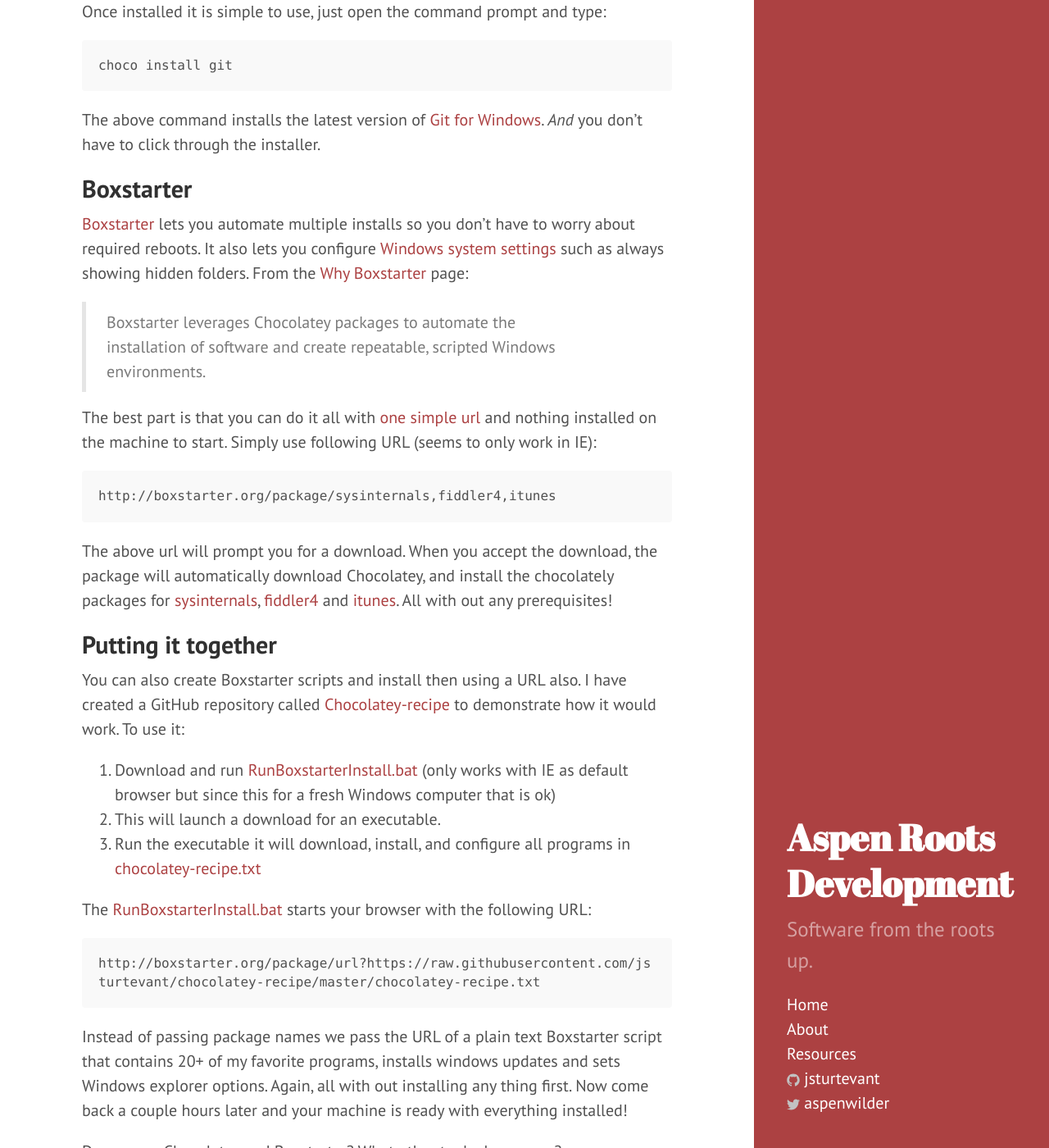
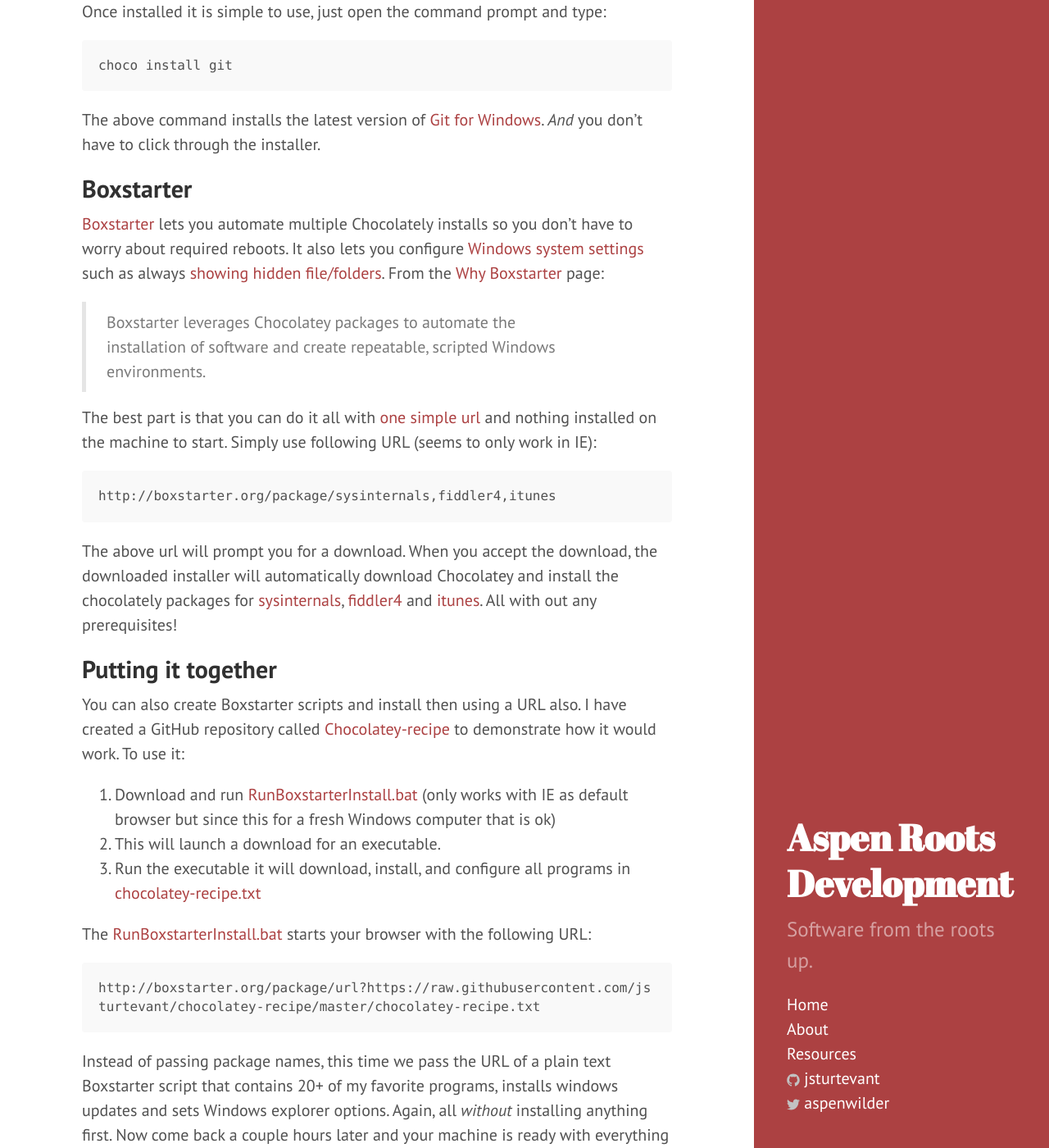
Before and after one commit to jsturtevant/jsturtevant.github.io, a Jekyll site: the page built from _posts/2014-12-16-Chocolatey-And-Boxstarter.markdown, in a window 1280 px wide and 1400 px high, scrolled down 665 px. Shown: the whole window at 82% size. Built offline with Jekyll 4.4.1, drawn with Linux system fonts in a browser that asks for light colours; Markdown is read by kramdown in place of the engine named in the settings; comment, search, counter and statistics services are not loaded; some of the changed text lies outside the part shown.

Commit message:
finale draft

````diff
--- a/_posts/2014-12-16-Chocolatey-And-Boxstarter.markdown
+++ b/_posts/2014-12-16-Chocolatey-And-Boxstarter.markdown
@@ -5,10 +5,10 @@ date:   2014-12-16
 categories: fun, windows
 ---
 
-Setting up a new computer is never fun.  That has all changed with some great tools called [Chocolatey](https://chocolatey.org) and [Boxstarter](http://boxstarter.org).  Long gone are the days of searching from site to site for the download here link.  No longer will you sit there clicking through installers.  Never again will you forget that to install the seldom used but critical program.
+Setting up a new computer is never fun.  That has all changed with some great tools called [Chocolatey](https://chocolatey.org) and [Boxstarter](http://boxstarter.org).  Long gone are the days of searching from site to site for the *download here* link.  No longer will you sit there clicking through installers.  Never again will you forget that to install the seldom used but critical program.
 
 ## Chocolatey
-Chocolatey is tool to install applications and tools quickly with out the fuss.  From Chocolately's [about page](https://chocolatey.org/about):
+[Chocolatey](https://chocolatey.org) is tool to install applications and tools quickly with out the fuss.  From Chocolately's [about page](https://chocolatey.org/about):
 
 > Chocolatey is a package manager for Windows (like apt-get or yum but for Windows). It was designed to be a decentralized framework for quickly installing applications and tools that you need. It is built on the NuGet infrastructure currently using PowerShell as its focus for delivering packages from the distros to your door, err computer.
 
@@ -21,7 +21,7 @@ choco install git
 The above command installs the latest version of [Git for Windows](http://msysgit.github.io/).  *And* you don't have to click through the installer.
 
 ## Boxstarter
-[Boxstarter](http://boxstarter.org) lets you automate multiple installs so you don't have to worry about required reboots.  It also lets you configure [Windows system settings](http://boxstarter.org/WinConfig) such as always showing hidden folders.  From the [Why Boxstarter](http://boxstarter.org/WhyBoxstarter) page:
+[Boxstarter](http://boxstarter.org) lets you automate multiple Chocolately installs so you don't have to worry about required reboots.  It also lets you configure [Windows system settings](http://boxstarter.org/WinConfig) such as always [showing hidden file/folders](http://windows.microsoft.com/en-us/windows/show-hidden-files#show-hidden-files=windows-7).  From the [Why Boxstarter](http://boxstarter.org/WhyBoxstarter) page:
 
 >Boxstarter leverages Chocolatey packages to automate the installation of software and create repeatable, scripted Windows environments.
 
@@ -31,7 +31,7 @@ The best part is that you can do it all with [one simple url](http://boxstarter.
 http://boxstarter.org/package/sysinternals,fiddler4,itunes
 ```
 
-The above url will prompt you for a download.  When you accept the download, the package will automatically download Chocolatey, and install the chocolately packages for [sysinternals](http://technet.microsoft.com/en-us/sysinternals/bb545021.aspx), [fiddler4](http://www.telerik.com/fiddler) and [itunes](https://www.apple.com/itunes/).  All with out any prerequisites!
+The above url will prompt you for a download.  When you accept the download, the downloaded installer will automatically download Chocolatey and install the chocolately packages for [sysinternals](http://technet.microsoft.com/en-us/sysinternals/bb545021.aspx), [fiddler4](http://www.telerik.com/fiddler) and [itunes](https://www.apple.com/itunes/).  All with out any prerequisites!
 
 ## Putting it together
 You can also create Boxstarter scripts and install then using a URL also.  I have created a GitHub repository called [Chocolatey-recipe](https://github.com/jsturtevant/chocolatey-recipe) to demonstrate how it would work.  To use it:
@@ -46,6 +46,6 @@ The [RunBoxstarterInstall.bat](https://github.com/jsturtevant/chocolatey-recipe/
 http://boxstarter.org/package/url?https://raw.githubusercontent.com/jsturtevant/chocolatey-recipe/master/chocolatey-recipe.txt
 ```
 
-Instead of passing package names we pass the URL of a plain text Boxstarter script that contains 20+ of my favorite programs, installs windows updates and sets Windows explorer options.  Again, all with out installing any thing first.  Now come back a couple hours later and your machine is ready with everything installed!
+Instead of passing package names, this time we pass the URL of a plain text Boxstarter script that contains 20+ of my favorite programs, installs windows updates and sets Windows explorer options.  Again, all *without* installing anything first.  Now come back a couple hours later and your machine is ready with everything installed!
 
 Do you use Chocolatey and Boxstarter?  What other tools do you use?
````
